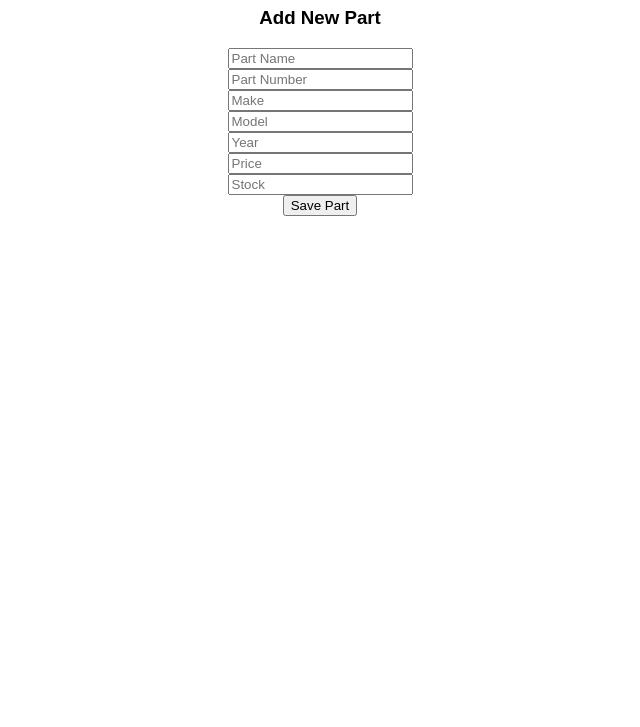
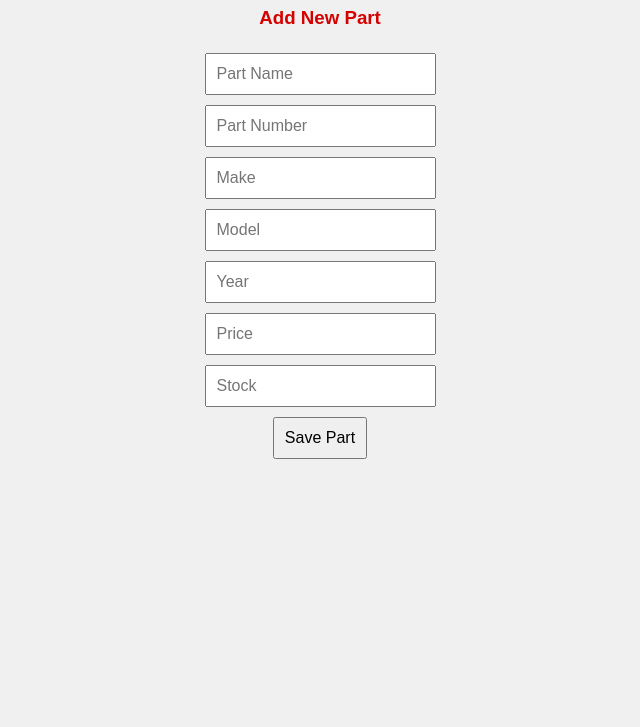
Before and after one commit to Biggestpaa/Imagenius, a plain HTML site: page admin.html in a window 1280 px wide. Shown: the part 73-800 px from the top of the page, without its empty margins (320-960 px from the left). Drawn offline with Linux system fonts and the light colour scheme.

Commit message:
Add files via upload

```diff
--- a/admin.html
+++ b/admin.html
@@ -1,6 +1,32 @@
 <!DOCTYPE html>
 <html>
 <head>
+<style>
+  body {
+    font-family: 'Arial', sans-serif;
+    margin: 0;
+    padding: 0;
+    background-color: #f0f0f0;
+  }
+  h1, h2, h3 {
+    color: #d50000;
+    text-align: center;
+  }
+  input, button {
+    padding: 10px;
+    margin: 5px;
+    font-size: 16px;
+  }
+  .item-box {
+    background: white;
+    border-radius: 8px;
+    margin: 10px auto;
+    padding: 10px;
+    max-width: 90%;
+    box-shadow: 0 2px 5px rgba(0,0,0,0.1);
+  }
+</style>
+
   <title>Admin Panel</title>
 </head>
 <body style="font-family: Arial; text-align:center;">
```
Also changed, not shown: accessories.html (+26 -0 lines), index.html (+26 -0 lines), parts.html (+26 -0 lines).
